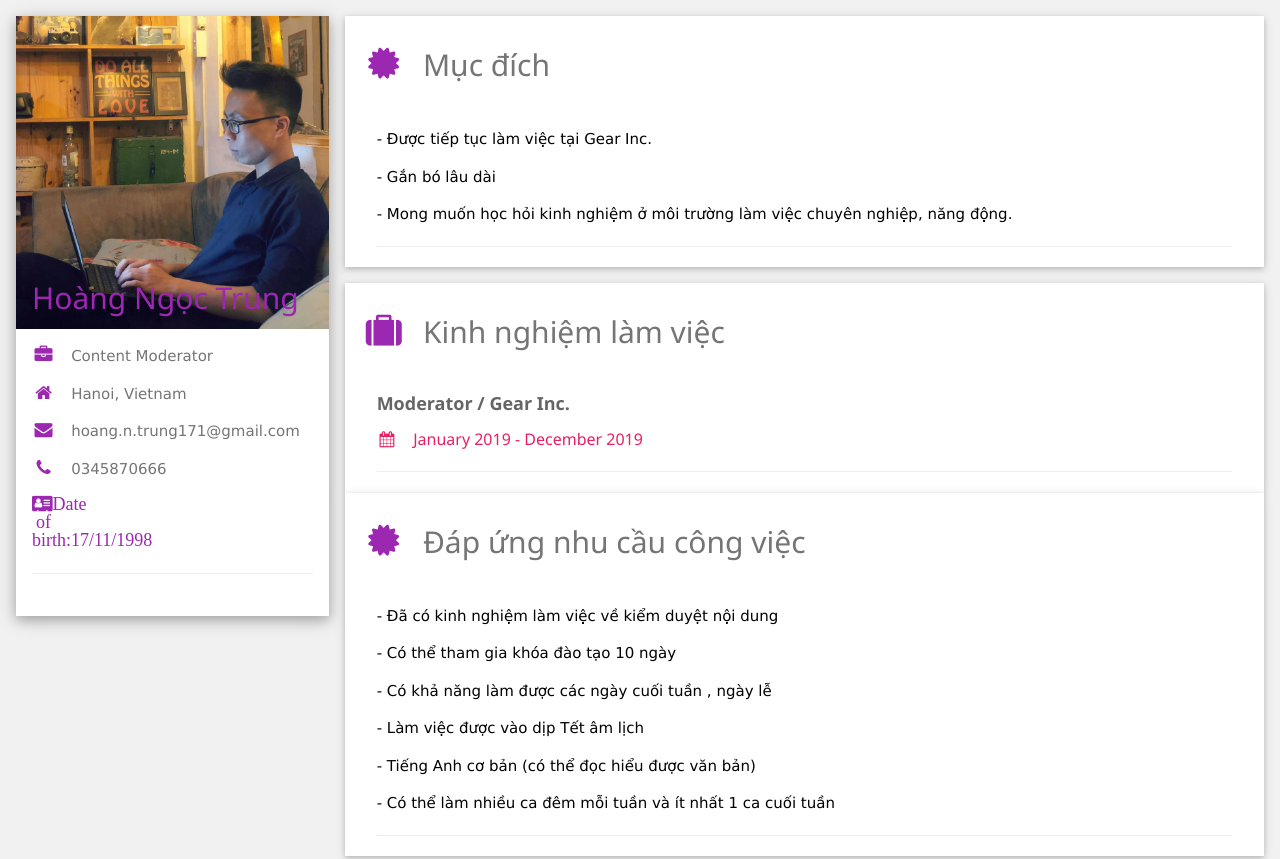
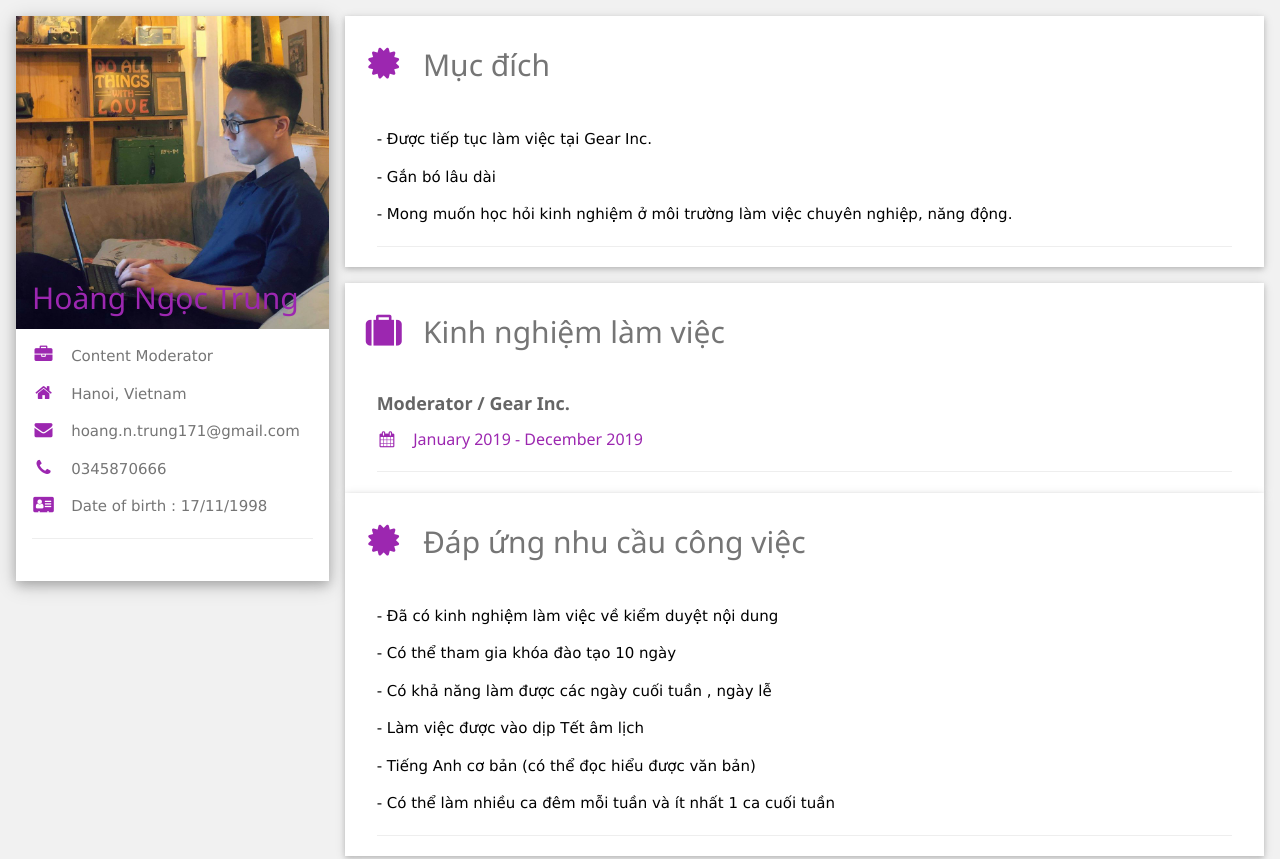
Before and after one commit to subzeroproject/content-mod-FT, a plain HTML site: page index.html in a window 1280 px wide. Shown: the top 859 px of the page. Drawn offline with Linux system fonts and the light colour scheme.

Commit message:
Update index.html

```diff
--- a/index.html
+++ b/index.html
@@ -196,7 +196,7 @@ hr{border:0;border-top:1px solid #eee;margin:20px 0}
 .w3-text-light-blue{color:#87CEEB!important}
 .w3-text-brown{color:#795548!important}
 .w3-text-cyan{color:#00bcd4!important}
-.w3-text-pink-grey,.w3-text-pink-gray{color:#607d8b!important}
+.w3-text-purple-grey,.w3-text-purple-gray{color:#607d8b!important}
 .w3-text-light-green{color:#8bc34a!important}
 .w3-text-indigo{color:#3f51b5!important}
 .w3-text-khaki{color:#b4aa50!important}
@@ -241,7 +241,7 @@ hr{border:0;border-top:1px solid #eee;margin:20px 0}
           <p><i class="fa fa-home fa-fw w3-margin-right w3-large w3-text-purple"></i>Hanoi, Vietnam</p>
           <p><i class="fa fa-envelope fa-fw w3-margin-right w3-large w3-text-purple"></i>hoang.n.trung171@gmail.com</p>
           <p><i class="fa fa-phone fa-fw w3-margin-right w3-large w3-text-purple"></i>0345870666</p>
-          <p><i class="fa fa-address-card fa-fw w3-margin-right w3-large w3-text-purple">Date of birth:17/11/1998</i>
+          <p><i class="fa fa-address-card fa-fw w3-margin-right w3-large w3-text-purple"></i>Date of birth : 17/11/1998</p>
           <hr>
           <br>
         </div>
@@ -270,7 +270,7 @@ hr{border:0;border-top:1px solid #eee;margin:20px 0}
         <h2 class="w3-text-grey w3-padding-16"><i class="fa fa-suitcase fa-fw w3-margin-right w3-xxlarge w3-text-purple"></i>Kinh nghiệm làm việc</h2>
         <div class="w3-container">
           <h5 class="w3-opacity"><b>Moderator / Gear Inc.</b></h5>
-          <h6 class="w3-text-pink"><i class="fa fa-calendar fa-fw w3-margin-right"></i>January 2019 - December 2019</h6>
+          <h6 class="w3-text-purple"><i class="fa fa-calendar fa-fw w3-margin-right"></i>January 2019 - December 2019</h6>
           <hr>
         </div>
       </div>
```
